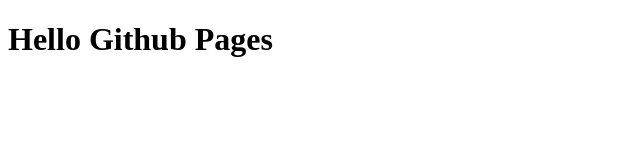
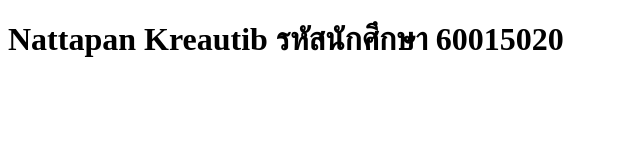
Before and after one commit to popgeyman/nattapan.github.io, a plain HTML site: page index.html in a window 1280 px wide. Shown: the whole page, without its empty margins (0-640 px from the left). Drawn offline with Linux system fonts and the light colour scheme.

Commit message:
Update index.html

```diff
--- a/index.html
+++ b/index.html
@@ -2,6 +2,6 @@
 <head>
   <title>Hello Github Pages</title>
   <body>
-    <h1>Hello Github Pages</h1>
+    <h1>Nattapan Kreautib รหัสนักศึกษา 60015020</h1>
   </body>
 </html>
```
